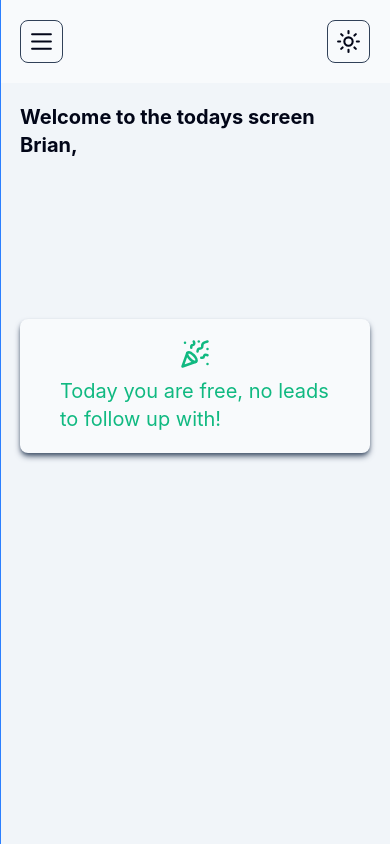
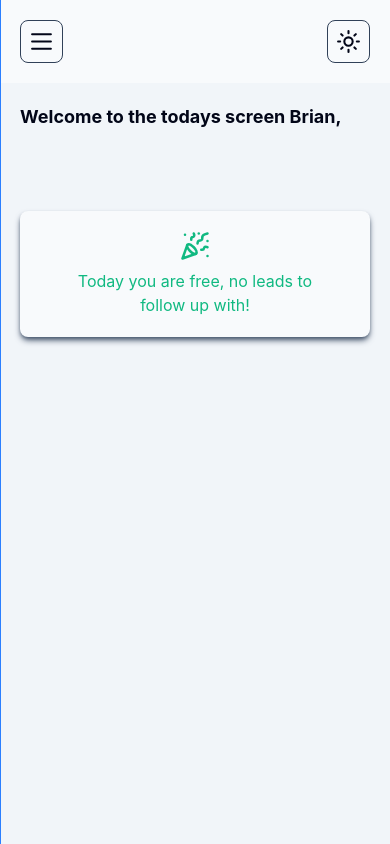
Before and after one commit to Brian9975/BTech-Dashboard, a React (Vite) app: page /today in a window 390 px wide. Built offline with nearby package versions, Linux system fonts and the light colour scheme.

Commit message:
Implemented responsiveness in todays screen

```diff
--- a/src/components/TodayViewCard.tsx
+++ b/src/components/TodayViewCard.tsx
@@ -9,11 +9,11 @@ action: string;
 }
 export default function TodayViewCard({l, checkDaysPassed, formatAnyDate, setLeadToUpdate, action}: ViewCardProps) {
   return (
-    <div key={l.id} className="border border-red-600 rounded-lg p-4 flex flex-col items-center gap-4">
+    <div key={l.id} className="border md:w-max w-70 border-red-600 rounded-lg p-4 flex flex-col items-center gap-4">
             <div>
-              <h1 className="font-bold textlg">{l.name}</h1>
+              <h1 className="font-bold  sm:text-lg">{l.name}</h1>
             </div>
-            <div className="border w-max rounded-lg p-2 border-red-600">
+            <div className="border  w-full text-center rounded-lg p-2 border-red-600">
               No contact in {checkDaysPassed(l.lastContacted).toFixed()} days
             </div>
             <div>
--- a/src/pages/Today.tsx
+++ b/src/pages/Today.tsx
@@ -18,15 +18,15 @@ export default function Today() {
 
   return (
     <div>
-      <h1 className="font-bold text-xl">Welcome to the todays screen Brian,</h1>
+      <h1 className="font-bold md:text-xl text-lg">Welcome to the todays screen Brian,</h1>
 
-     <div className={"flex justify-center my-30"}>
-{isLoading ? <div><h1>Loading...</h1></div> : flaggedLeads.length === 0 ?  <div className="dark:bg-slate-900 bg-slate-50  text-[#10B981] rounded-lg py-5 px-10 text-xl flex flex-col items-center justify-center gap-2  shadow-md my-10 shadow-slate-600">
+     <div className={"flex justify-center my-10 md:my-30"}>
+{isLoading ? <div><h1>Loading...</h1></div> : flaggedLeads.length === 0 ?  <div className="dark:bg-slate-900 bg-slate-50  text-[#10B981] rounded-lg py-5 px-10 md:text-xl text-center flex flex-col items-center justify-center gap-2  shadow-md my-10 shadow-slate-600">
             <PartyPopper size={30} />
             <span >Today you are free, no leads to follow up with!</span>
           </div> :
-      <main className="flex md:flex-row flex-col items-center my-10 justify-start gap-4">
-        <div className="border text-lg  border-green-600 rounded-lg p-2">
+      <main className="flex md:flex-row flex-col overflow-x-auto items-center my-2 justify-start gap-4">
+        <div className="border shrink-0  sm:text-lg  border-green-600 rounded-lg p-2">
           Check what you will be working on today right here
         </div>
 
@@ -35,7 +35,7 @@ export default function Today() {
           <MoveRight className="hidden md:block" size={75} />
         </div>
 
-        <div className="grid grid-cols-2 md:grid-cols-3 gap-4">
+        <div className="grid shrink-0 md:grid-cols-2 gap-4">
           {flaggedLeads.map((l) => (
             <TodayViewCard
               key={l.lead.id}
@@ -53,7 +53,7 @@ export default function Today() {
       {leadToUpdate && (
         <div className="inset-0 bg-black/50 z-50 fixed flex justify-center items-center">
           <div className="dark:bg-slate-950 bg-slate-100 shadow-md shadow-slate-600 py-5 px-10 rounded-lg">
-            <h1 className="text-lg pt-5 font-bold">
+            <h1 className="sm:text-lg  font-bold">
               Do you want to continue updating lead?
             </h1>
 
```
